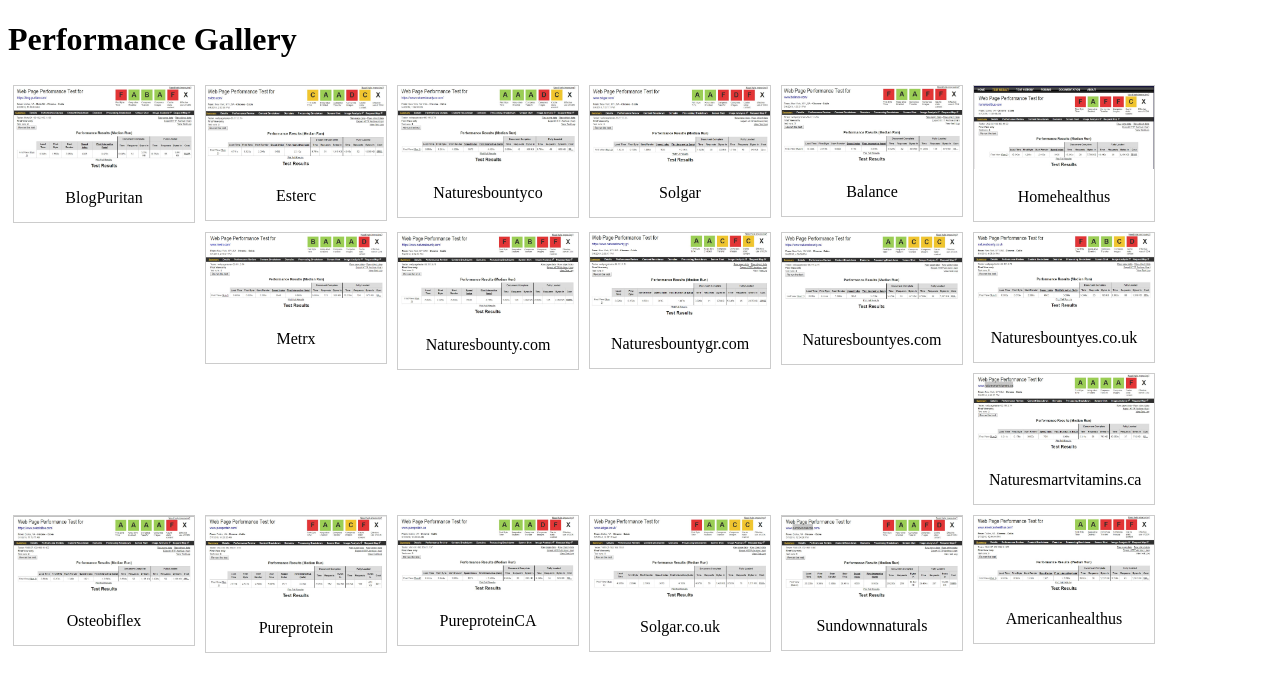
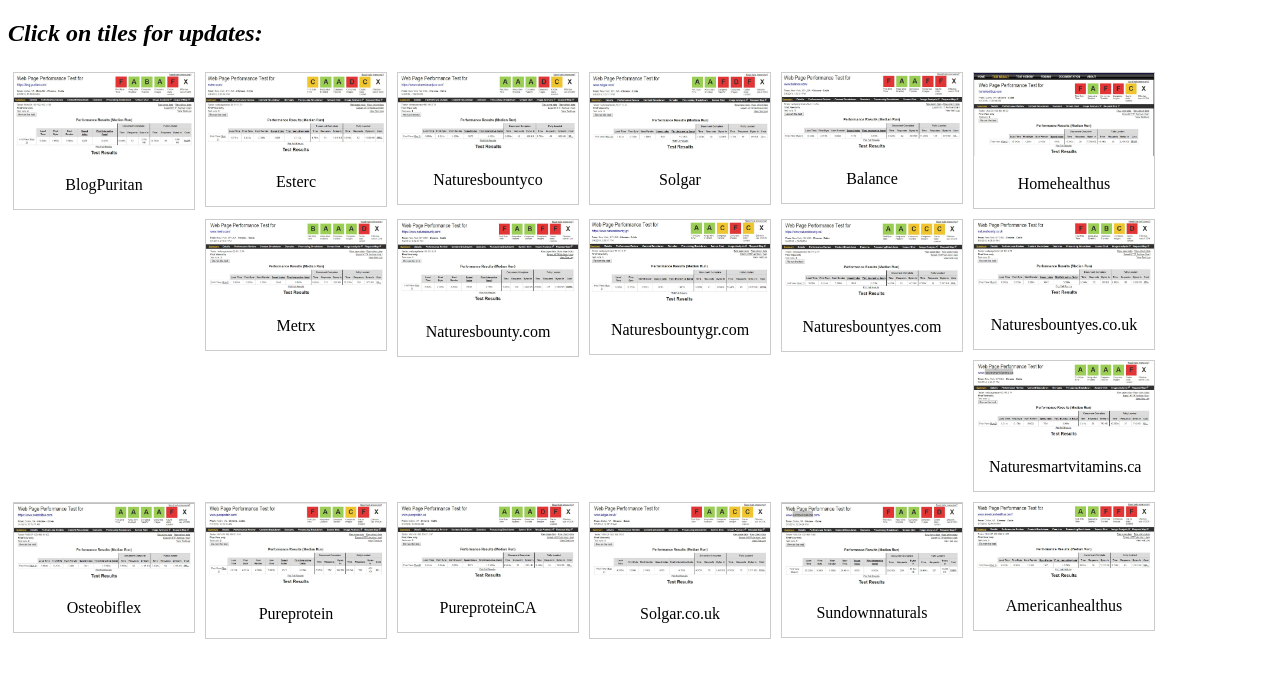
Before and after one commit to fabrod/performace_site, a plain HTML site: page index.html in a window 1280 px wide. Drawn offline with Linux system fonts and the light colour scheme.

Commit message:
updated element
updated element text

```diff
--- a/index.html
+++ b/index.html
@@ -25,13 +25,14 @@
         padding: 15px;
         text-align: center;
     }
+
     </style>
     </head>
 
 
      <body>
 
-    <h1>Performance Gallery</h1>
+    <h2><em>Click on tiles for updates:</em></h2>
 
     <div class="gallery">
       <a target="_blank" href="https://developers.google.com/speed/pagespeed/insights/?url=https%3A%2F%2Fblog.puritan.com%2F&tab=desktop">
```
